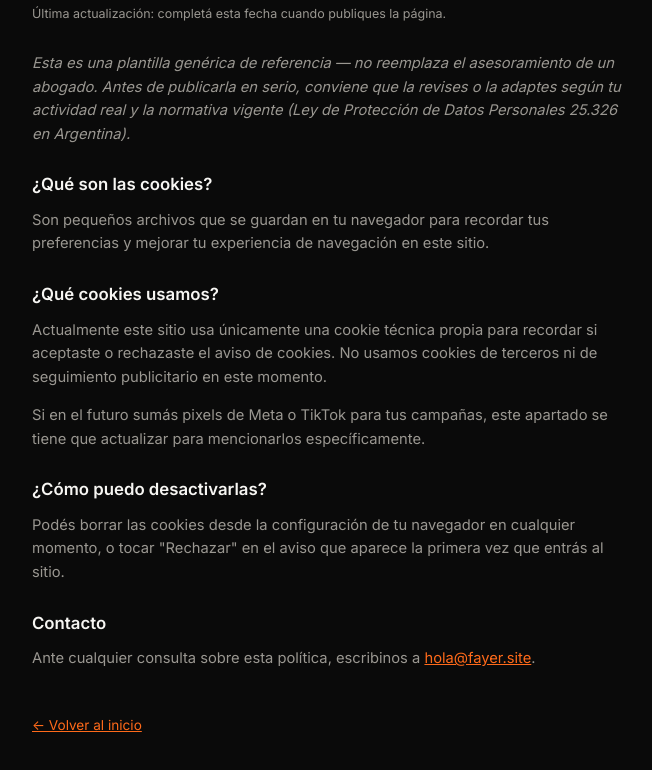
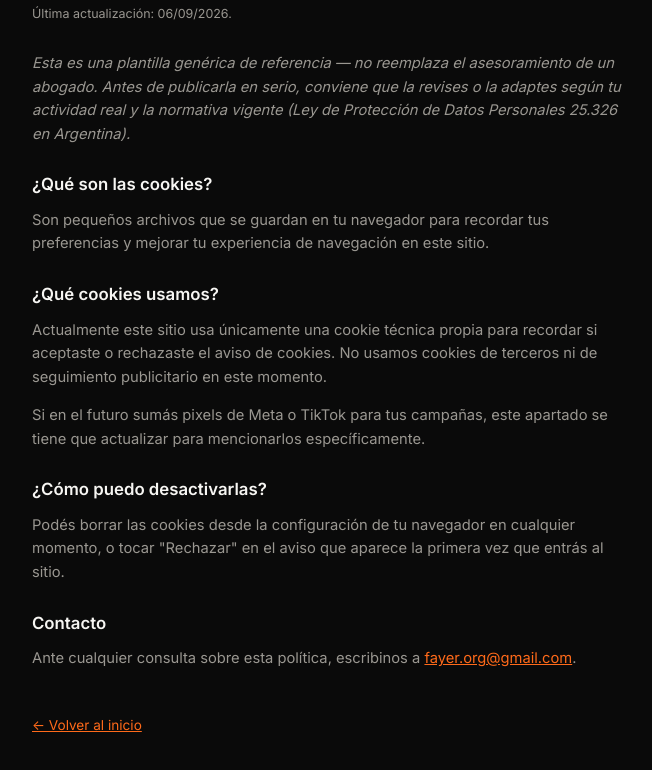
Before and after one commit to ivanoshiro08/fayer-web, a plain HTML site: page cookies.html in a window 1280 px wide. Shown: the part 124-894 px from the top of the page, without its empty margins (312-964 px from the left). Drawn offline with Linux system fonts and the light colour scheme.

Commit message:
Actualiza mail de contacto y fecha de última actualización (06/09/2026)

```diff
--- a/cookies.html
+++ b/cookies.html
@@ -27,7 +27,7 @@
 <div class="wrap">
   <a href="index.html" class="brand">fay<span>er</span></a>
   <h1>Política de cookies</h1>
-  <p class="updated">Última actualización: completá esta fecha cuando publiques la página.</p>
+  <p class="updated">Última actualización: 06/09/2026.</p>
 
   <p><em>Esta es una plantilla genérica de referencia — no reemplaza el asesoramiento de un abogado. Antes de publicarla en serio, conviene que la revises o la adaptes según tu actividad real y la normativa vigente (Ley de Protección de Datos Personales 25.326 en Argentina).</em></p>
 
@@ -42,7 +42,7 @@
   <p>Podés borrar las cookies desde la configuración de tu navegador en cualquier momento, o tocar "Rechazar" en el aviso que aparece la primera vez que entrás al sitio.</p>
 
   <h2>Contacto</h2>
-  <p>Ante cualquier consulta sobre esta política, escribinos a <a href="mailto:hola@fayer.site">hola@fayer.site</a>.</p>
+  <p>Ante cualquier consulta sobre esta política, escribinos a <a href="mailto:fayer.org@gmail.com">fayer.org@gmail.com</a>.</p>
 
   <a href="index.html" class="back">← Volver al inicio</a>
 </div>
```
Also changed, not shown: ayuda.html (+1 -1 lines).
